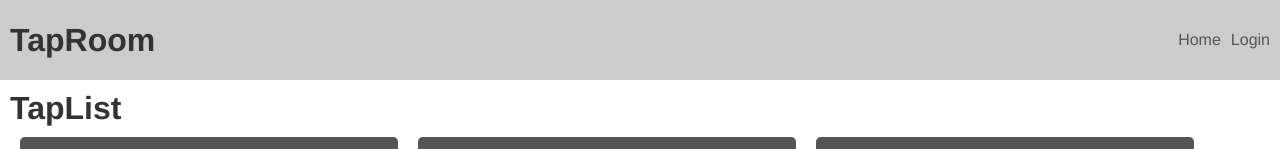
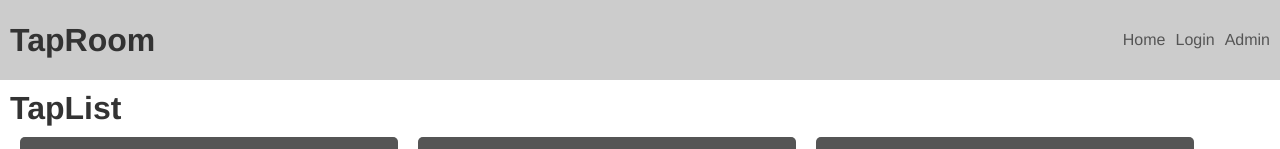
Before and after one commit to lukebertram/react-taproom, a React app: page /#/ in a window 1280 px wide. Shown: the top 149 px of the page. Built offline with nearby package versions, Linux system fonts and the light colour scheme; the HTML template or start-up script is replaced by a standard one.

Commit message:
add admin link to Header component navigation

```diff
--- a/src/components/Header.jsx
+++ b/src/components/Header.jsx
@@ -11,6 +11,7 @@ function Header(){
       <ul className='nav'>
         <li><Link style={link} to='/'><a>Home</a></Link></li>
         <li><Link style={link} to='/login'><a>Login</a></Link></li>
+        <li><Link style={link} to='/admin'><a>Admin</a></Link></li>
       </ul>
       <style jsx>{`
         header{
```
